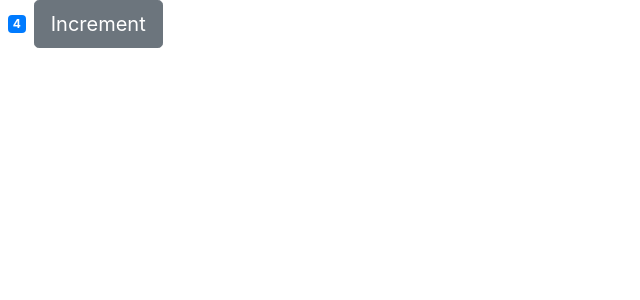
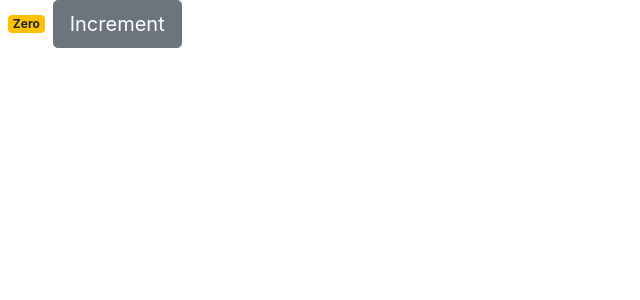
Before and after one commit to winterfive/react-counter, a React (Create React App) app: page / in a window 1280 px wide. Shown: the top 300 px of the page, without its empty margins (0-640 px from the left). Built offline with nearby package versions, Linux system fonts and the light colour scheme.

Commit message:
Placed btn change color code into getBadgesClasses()

```diff
--- a/src/components/counter.jsx
+++ b/src/components/counter.jsx
@@ -2,20 +2,23 @@
 
 class Counter extends Component {
   state = {
-    count: 4,
+    count: 0,
     imageUrl: "https://picsum.photos/300"
   };
 
   render() {
-    let classes = "badge m-2 badge-";
-    classes += this.state.count === 0 ? "warning" : "primary";
-
     return (
       <div>
-        <span className={classes}>{this.formatCount()}</span>
+        <span className={this.getBadgeClasses()}>{this.formatCount()}</span>
         <button className="btn btn-secondary btn-lg">Increment</button>
       </div>
     );
+  }
+
+  getBadgeClasses() {
+    let classes = "badge m-2 badge-";
+    classes += this.state.count === 0 ? "warning" : "primary";
+    return classes;
   }
 
   formatCount() {
```
